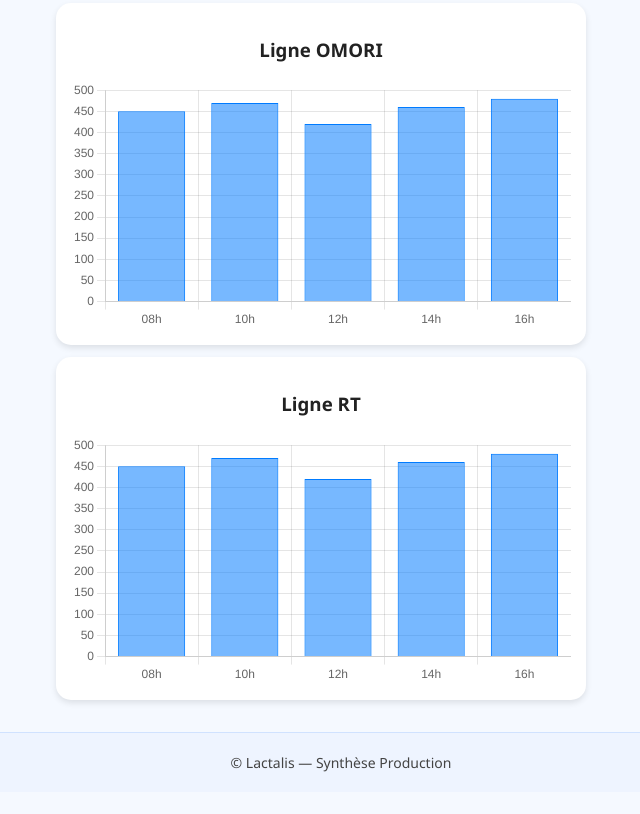
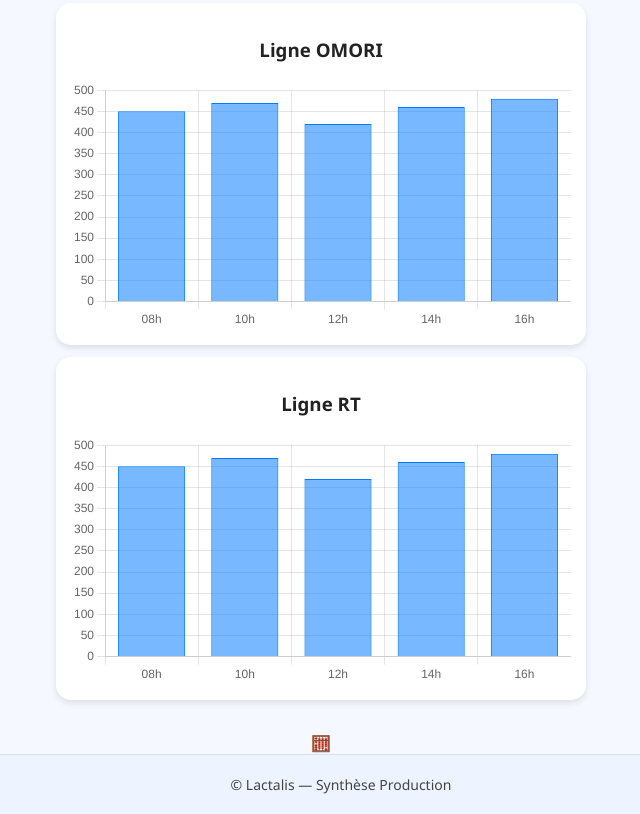
Before and after one commit to gregoirebourgeais-arch/synthese-production, a plain HTML site: page index.html in a window 1280 px wide. Shown: the part 923-1737 px from the top of the page, without its empty margins (319-959 px from the left). Before the commit the page ends 1715 px from the top, so only its background shows below. Drawn offline with nearby package versions, Linux system fonts and the light colour scheme.

Commit message:
Update index.html

```diff
--- a/index.html
+++ b/index.html
@@ -39,6 +39,8 @@
     <section id="content"></section>
   </main>
 
+  <div id="calculatrice-btn" onclick="ouvrirCalculatrice()">🧮</div>
+
   <footer>
     © Lactalis — Synthèse Production
   </footer>
```
